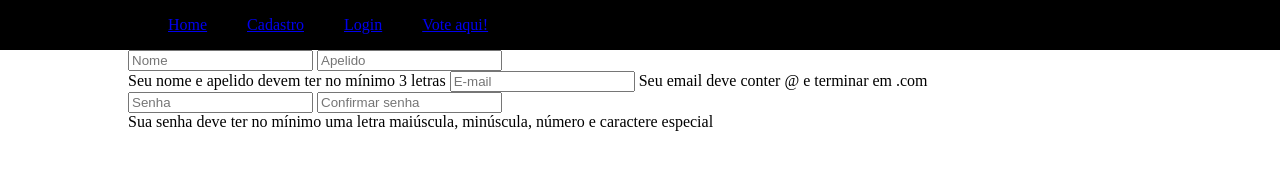
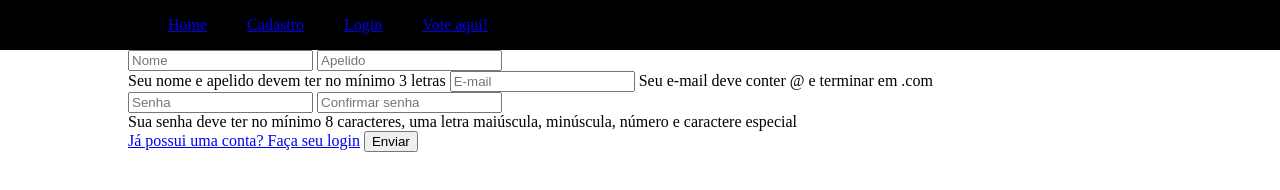
Before and after one commit to MauricioMSoares/ps2-center, a plain HTML site: page html/cadastro.html in a window 1280 px wide. Drawn offline with Linux system fonts and the light colour scheme.

Commit message:
Validação de cadastro concluída

```diff
--- a/html/cadastro.html
+++ b/html/cadastro.html
@@ -25,22 +25,25 @@
         <div id="caixa_cadastro">
             <form>
                 <div class="caixa nome">
-                    <input id="input_nome" class="input_cadastro" onkeyup="validarNome()" placeholder="Nome">
-                    <input id="input_apelido" class="input_cadastro" onkeyup="validarApelido()" placeholder="Apelido">
+                    <input id="input_nome" class="input_cadastro" placeholder="Nome">
+                    <input id="input_apelido" class="input_cadastro" placeholder="Apelido">
                 </div>
-                <span class="mensagem nome">Seu nome e apelido devem ter no mínimo 3 letras</span>
+                <span id="mensagem_nome" class="mensagem">Seu nome e apelido devem ter no mínimo 3 letras</span>
 
-                <input id="input_email" class="input_cadastro" onkeyup="validarEmail()" placeholder="E-mail">
-                <span class="mensagem email">Seu email deve conter @ e terminar em .com</span>
+                <input id="input_email" class="input_cadastro" placeholder="E-mail">
+                <span id="mensagem_email" class="mensagem">Seu e-mail deve conter @ e terminar em .com</span>
 
                 <div class="caixa senha">
-                    <input type="password" id="input_senha" class="input_cadastro" onkeyup="validarSenha()"
-                        placeholder="Senha">
+                    <input type="password" id="input_senha" class="input_cadastro" placeholder="Senha">
                     <input type="password" id="input_confirmar_senha" class="input_cadastro"
-                        onkeyup="validarConfirmarSenha()" placeholder="Confirmar senha">
+                        placeholder="Confirmar senha">
                 </div>
-                <span class="mensagem senha">Sua senha deve ter no mínimo uma letra maiúscula,
+                <span id="mensagem_senha" class="mensagem">Sua senha deve ter no mínimo 8 caracteres, uma letra maiúscula,
                     minúscula, número e caractere especial</span>
+                <div class="caixa botoes">
+                    <a href="login.html">Já possui uma conta? Faça seu login</a>
+                    <button type="button" id="button_cadastrar" onclick="cadastrar()">Enviar</button>
+                </div>
             </form>
         </div>
     </div>
--- a/js/cadastro.js
+++ b/js/cadastro.js
@@ -1,13 +1,63 @@
-var nome = "";
-var apelido = "";
-var email = "";
-var senha = "";
-var confirmarSenha = "";
+function cadastrar() {
+    var nome = input_nome.value.trim();
+    var apelido = input_apelido.value.trim();
+    var email = input_email.value.trim();
+    var senha = input_senha.value;
+    var confirmarSenha = input_confirmar_senha.value;
 
-function validarNome() {
-    nome = input_nome.value.trim();
+    validarNomeApelido();
+    validarEmail();
+    validarSenha();
 
-    if (nome.length < 2) {
+    function validarNomeApelido() {
+        if (nome.length < 2 && apelido.length != 0 && apelido.length < 2) {
+            mensagem_nome.innerHTML = "Digite um nome e um apelido com mais de 3 caracteres";
+        }
+        else if (nome.length < 2) {
+            mensagem_nome.innerHTML = "Digite um nome com mais de 3 caracteres";
+        }
+        else if (apelido.length != 0 && apelido.length < 2) {
+            mensagem_nome.innerHTML = "Digite um apelido com mais de 3 caracteres";
+        }
+        else {
+            mensagem_nome.innerHTML = "";
+        }
+    }
 
+    function validarEmail() {
+        if (email.indexOf('@') == -1 && email.endsWith('.com') == false) {
+            mensagem_email.innerHTML = "Adicione um @ e termine seu e-mail com .com";
+        }
+        else if (email.indexOf('@') == -1) {
+            mensagem_email.innerHTML = "Adicione um @ em seu e-mail";
+        }
+        else if (email.endsWith('.com') == false) {
+            mensagem_email.innerHTML = "Seu e-mail deve terminar em .com";
+        }
+        else {
+            mensagem_email.innerHTML = "";
+        }
+    }
+
+    function validarSenha() {
+        var regex = /^(?=(?:.*?[A-Z]){1})(?=(?:.*?[0-9]){1})(?=(?:.*?[!@#$%*()_+^&}{:;?.]){1})(?!.*\s)[0-9a-zA-Z!@#$%;*(){}_+^&]*$/;
+        if (senha.length < 8 && !regex.exec(senha)) {
+            mensagem_senha.innerHTML = "Sua senha deve ter no mínimo 8 caracteres, uma letra maiúscula, minúscula, número e caractere especial";
+        }
+        else if (senha.length < 8) {
+            mensagem_senha.innerHTML = "Sua senha deve ter no mínimo 8 caracteres";
+        }
+        else if (!regex.exec(senha)) {
+            mensagem_senha.innerHTML = "Sua senha deve ter uma letra maiúscula, uma minúscula, um número e um caractere especial";
+        }
+        else if (confirmarSenha.length == 0) {
+            mensagem_senha.innerHTML = "Confirme sua senha";
+        }
+        else if (confirmarSenha != senha) {
+            mensagem_senha.innerHTML = "As senhas estão diferentes";
+        }
+        else {
+            mensagem_senha.innerHTML = "";
+        }
     }
 }
```
